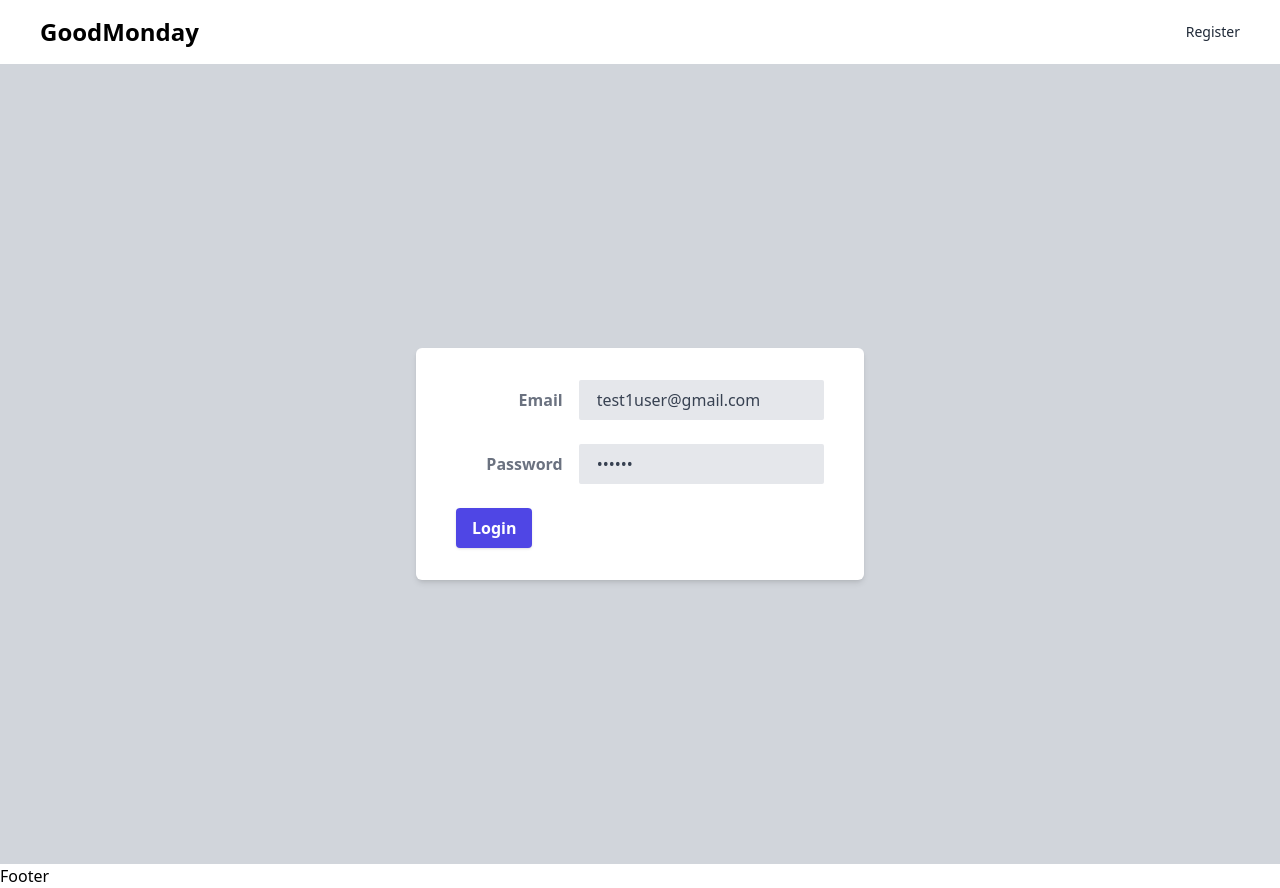
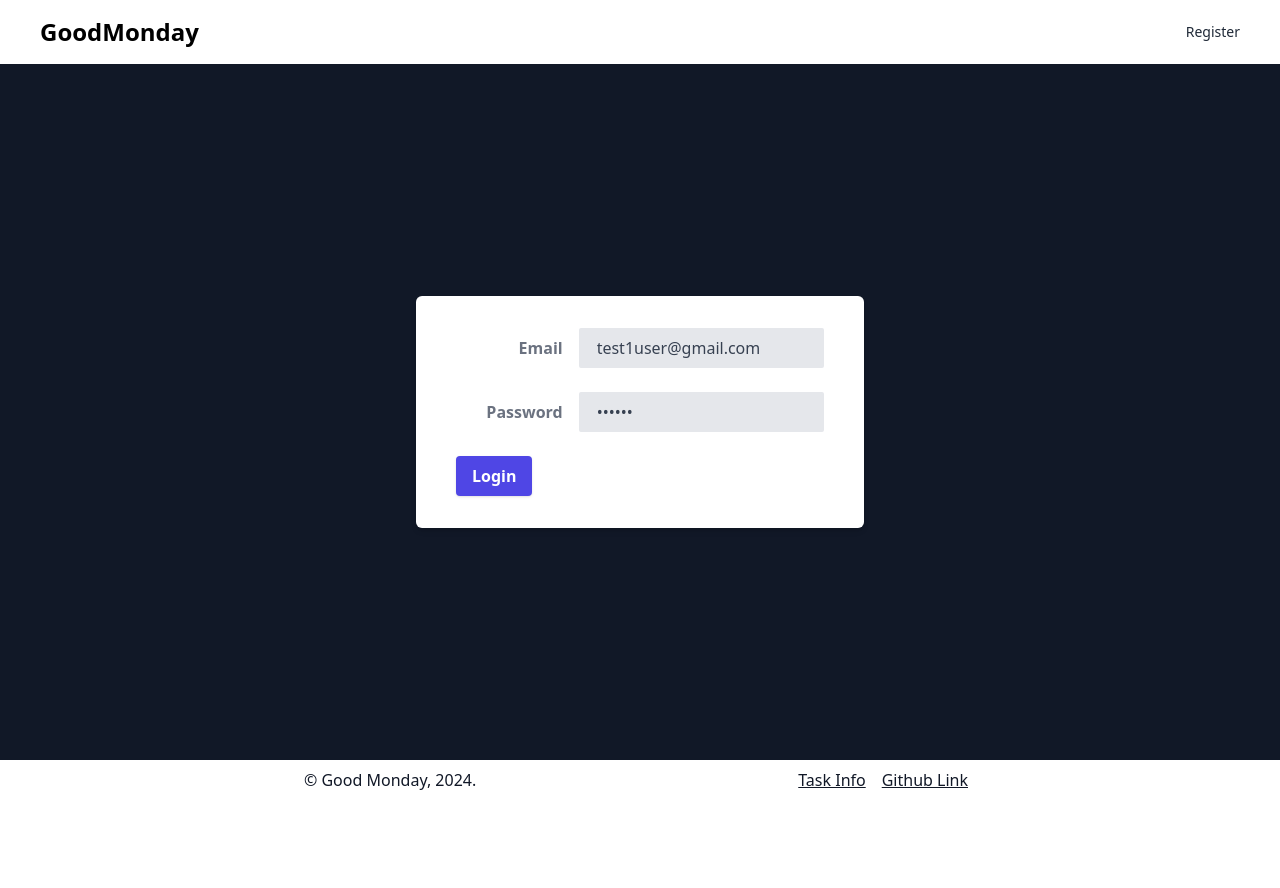
Before and after one commit to HunterJS-bit/goodmonday_js, a React (Vite) app: page /login in a window 1280 px wide. After the commit the page ends 800 px from the top, so only its background shows below. Built offline with nearby package versions, Linux system fonts and the light colour scheme.

Commit message:
style(tasks):  update main page layout

```diff
--- a/index.html
+++ b/index.html
@@ -8,7 +8,7 @@
 </head>
 
 <body>
-  <div id="root"></div>
+  <div id="root" class="flex flex-col justify-between min-h-screen"></div>
   <script type="module" src="/src/main.tsx"></script>
 </body>
 
--- a/src/components/common/Footer.tsx
+++ b/src/components/common/Footer.tsx
@@ -3,7 +3,16 @@ import React from 'react';
 
 const Footer = () => {
 
-    return (<h1>Footer</h1>)
+    return (<div className="bg-white">
+        <div className="max-w-2xl mx-auto text-gray-900 py-2 flex justify-between">
+            <p className="order-2 md:order-1 mt-8 md:mt-0"> &copy; Good Monday, 2024. </p>
+            <div className="order-1 md:order-2">
+                <a className="px-2 underline" href="https://good-monday-js-test.vercel.app/to-do" target="_blank">Task Info</a>
+                <a className="px-2 underline" href="https://github.com/HunterJS-bit/goodmonday_js" target="_blank">Github Link</a>
+            </div>
+        </div>
+    </div >
+    )
 };
 
 
--- a/src/index.css
+++ b/src/index.css
@@ -1,3 +1,7 @@
 @tailwind base;
 @tailwind components;
 @tailwind utilities;
+
+#root {
+    height: 100vh;
+}
--- a/src/layout/PageLayou.tsx
+++ /dev/null
@@ -1,16 +0,0 @@
-import React from 'react';
-
-
-const Page = ({ children }) => {
-
-    return (
-        <div className="min-h-screen flex flex-col items-center justify-center bg-gray-300">
-            <div className="flex flex-col bg-white shadow-md px-4 sm:px-6 md:px-8 lg:px-10 py-8 rounded-md w-full max-w-md">
-                {children}
-            </div>
-        </div>
-    )
-
-};
-
-export default Page;
--- /dev/null
+++ b/src/layout/PageLayout.tsx
@@ -0,0 +1,20 @@
+import React, { ReactNode } from 'react';
+
+type PageProps = {
+    children?: ReactNode;
+};
+
+
+const Page: React.FC<PageProps> = ({ children }) => {
+
+    return (
+        <div className="flex flex-1 flex-col justify-center items-center mb-auto h-auto bg-gray-900">
+            <div className="flex flex-col bg-white shadow-md px-4 sm:px-6 md:px-8 lg:px-10 py-8 rounded-md w-full max-w-md">
+                {children}
+            </div>
+        </div>
+    )
+
+};
+
+export default Page;
--- a/src/pages/Home.tsx
+++ b/src/pages/Home.tsx
@@ -3,7 +3,7 @@ import { Navigate } from 'react-router-dom';
 import TasksPage from '../components/tasks';
 
 import { useAuth } from '../context/AuthContext';
-import Page from '../layout/PageLayou';
+import Page from '../layout/PageLayout';
 
 
 
--- a/src/pages/Login.tsx
+++ b/src/pages/Login.tsx
@@ -1,6 +1,6 @@
 import React from 'react';
 import LoginForm from '../components/forms/LoginForm';
-import Page from '../layout/PageLayou';
+import Page from '../layout/PageLayout';
 
 
 const LoginPage = () => {
```
